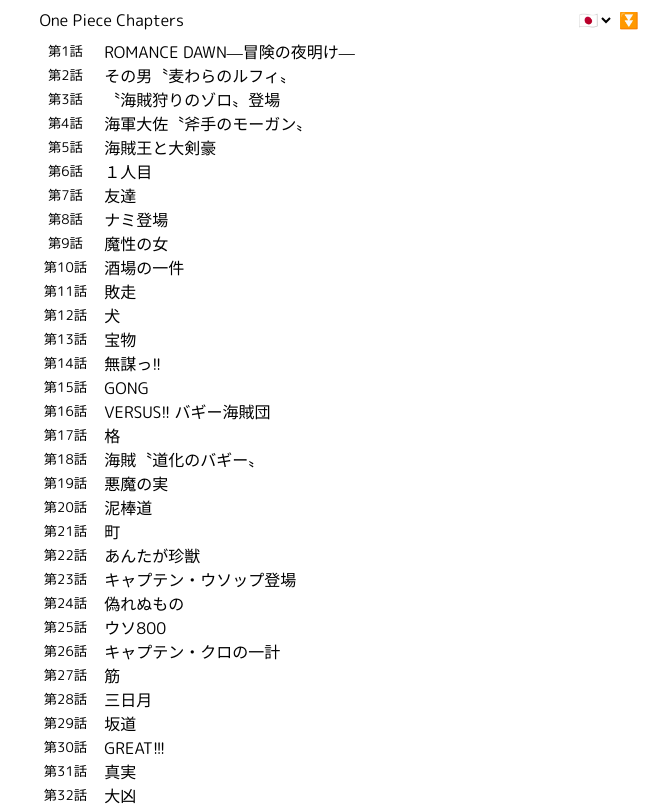
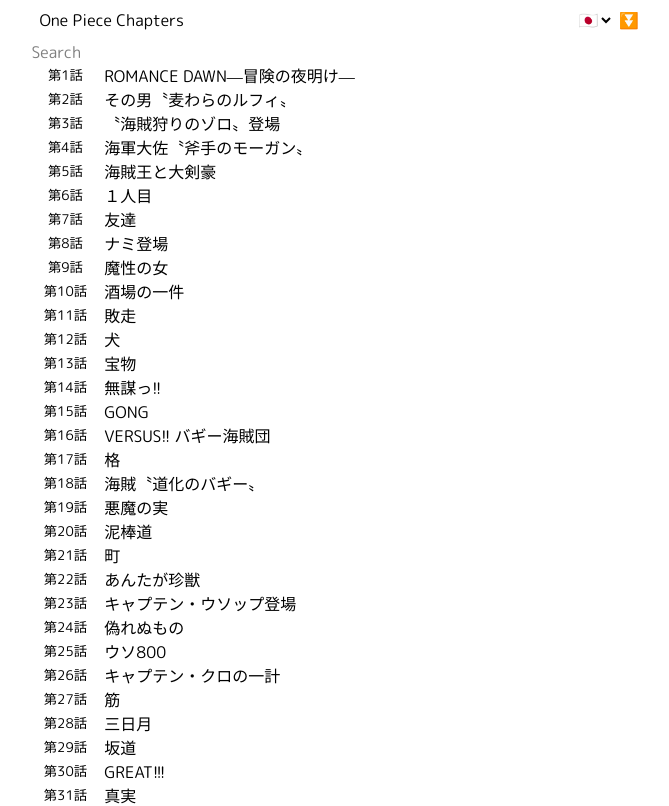
Before and after one commit to nuotsu/onepiece-chapters, a SvelteKit app: page / in a window 1280 px wide. Shown: the top 806 px of the page, without its empty margins (301-970 px from the left). Built offline with nearby package versions, Linux system fonts and the light colour scheme.

Commit message:
add nvmrc

```diff
--- a/src/routes/+page.svelte
+++ b/src/routes/+page.svelte
@@ -1,5 +1,7 @@
+<Search />
 <Chapters />
 
 <script>
+	import Search from '@/ui/Search.svelte'
 	import Chapters from '@/ui/Chapters.svelte'
 </script>
--- /dev/null
+++ b/src/ui/Search.svelte
@@ -0,0 +1,3 @@
+<search>
+	<input type="search" placeholder="Search" />
+</search>
```
Also changed, not shown: 2 other files (tests, documents, lock files or other folders).
